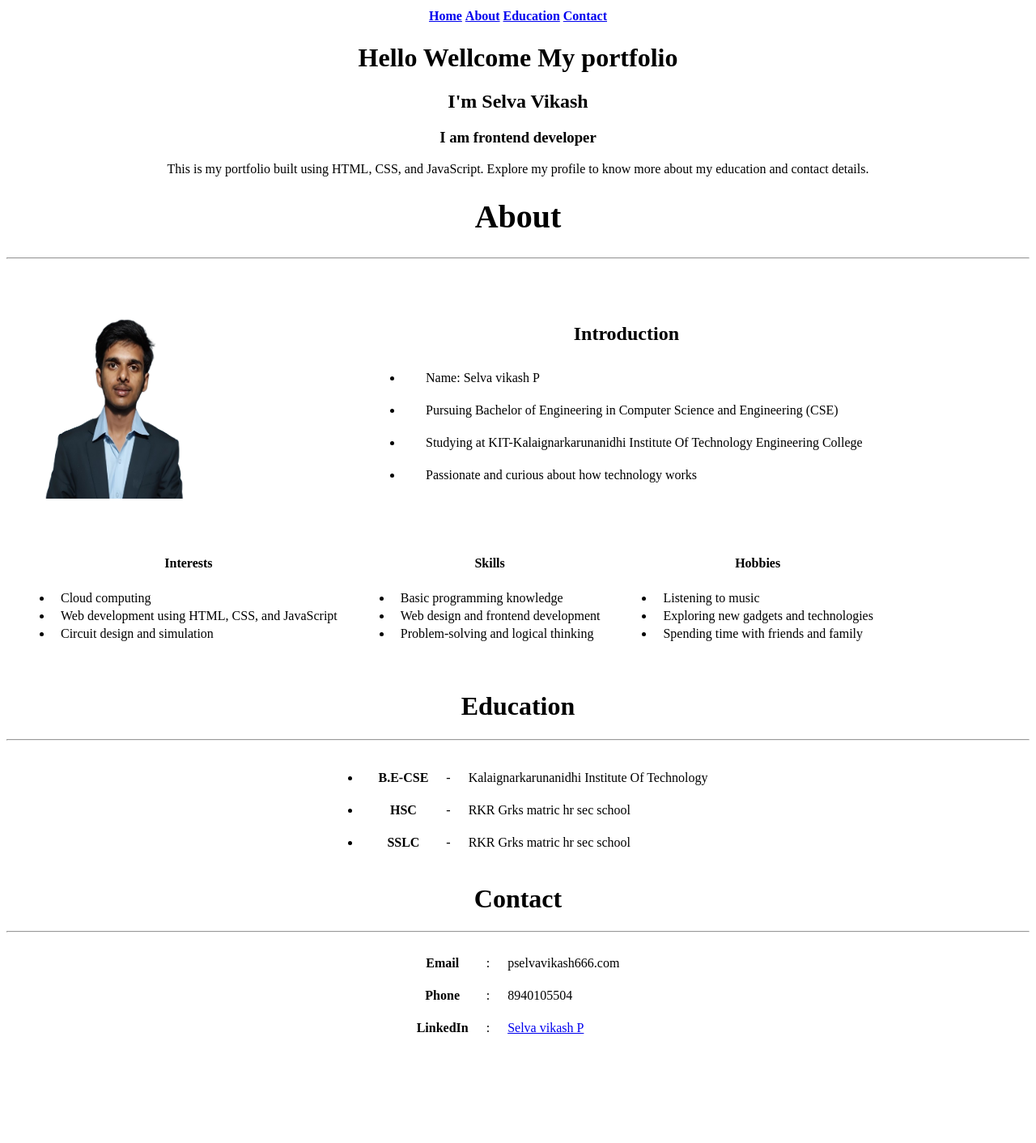
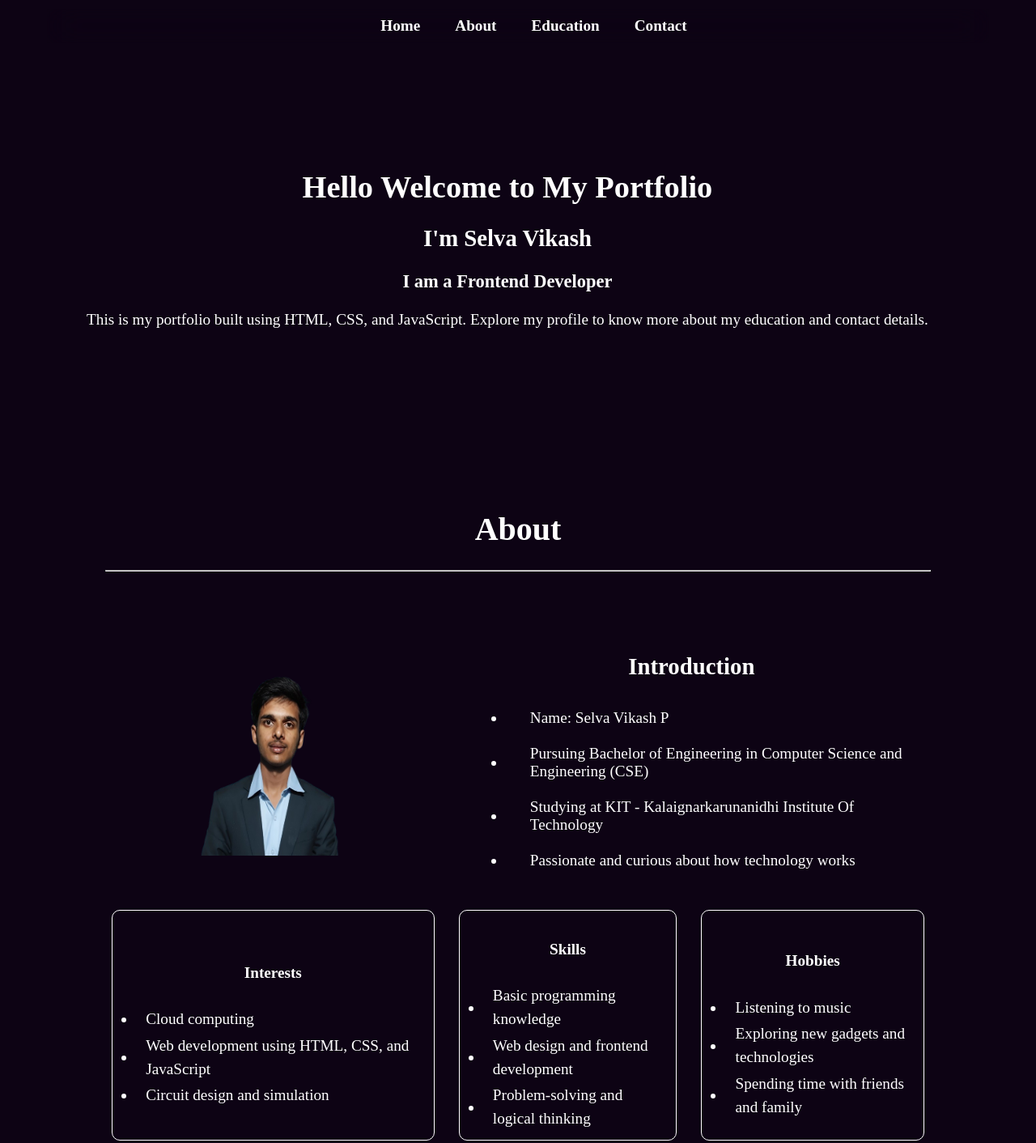
Before and after one commit to SelvavikashP/Portfolio, a plain HTML site: page index_Selva.html in a window 1280 px wide. Shown: the top 1412 px of the page at 81% size. Before the commit the page ends 1308 px from the top, so only its background shows below. Drawn offline with Linux system fonts and the light colour scheme.

Commit message:
Update index_Selva.html

```diff
--- a/index_Selva.html
+++ b/index_Selva.html
@@ -3,14 +3,86 @@
 <head>
     <meta charset="UTF-8">
     <meta name="viewport" content="width=device-width, initial-scale=1.0">
-    <title>Document</title>
-    <link rel="stylesheet" href="./style_prag.css">
-    <link rel="preconnect" href="https://fonts.googleapis.com">
-    <!-- <link rel="preconnect" href="https://fonts.gstatic.com" crossorigin>
-    <link href="https://fonts.googleapis.com/css2?family=Blaka+Hollow&family=Caveat:wght@400..700&family=IBM+Plex+Mono:ital,wght@0,100;0,400;0,500;0,600;0,700;1,300;1,400;1,500;1,600;1,700&family=Pacifico&display=swap" rel="stylesheet">
-    <link rel="preconnect" href="https://fonts.googleapis.com">
-    <link rel="preconnect" href="https://fonts.gstatic.com" crossorigin>
-    <link href="https://fonts.googleapis.com/css2?family=Blaka+Hollow&family=Caveat:wght@400..700&family=Pacifico&display=swap" rel="stylesheet"> -->
+    <title>Selva Vikash Portfolio</title>
+
+    <!-- Embedded CSS -->
+    <style>
+        html {
+            background-color: rgb(13, 3, 20);
+            margin: 1px 50px;
+            scroll-behavior: smooth;
+            font-size: larger;
+        }
+
+        #one {
+            padding: 7px;
+            margin-top: 10px;
+            position: sticky;
+            backdrop-filter: blur(20px);
+            top: 10px;
+            z-index: 1;
+        }
+
+        .white {
+            color: white;
+        }
+
+        th {
+            padding-left: 40px;
+        }
+
+        .two {
+            color: white;
+            padding: 10px;
+            margin-top: 10px;
+            border-radius: 7px;
+        }
+
+        a {
+            text-decoration: none;
+            color: white;
+        }
+
+        #insidetable {
+            margin-left: 20px;
+        }
+
+        #maintable {
+            margin: 40px;
+        }
+
+        #imagerow {
+            padding-left: 100px;
+        }
+
+        .whitetrace {
+            border: 1px solid;
+            line-height: 1.5;
+            border-radius: 10px;
+        }
+
+        hr {
+            width: 89%;
+        }
+
+        #education,
+        #contact {
+            line-height: 2;
+            font-size: 20px;
+        }
+
+        #home {
+            width: 98%;
+            height: 500px;
+        }
+
+        #imagefont {
+            width: 98%;
+            height: 400px;
+            margin-bottom: 200px;
+            padding-top: 110px;
+        }
+    </style>
 </head>
 <body>
     <div id="one">
@@ -19,7 +91,7 @@
                 <thead>
                     <tr>
                         <th><a href="#home">Home</a></th>
-                <th><a href="#about" >About</a></th>
+                        <th><a href="#about">About</a></th>
                         <th><a href="#education">Education</a></th>
                         <th><a href="#contact">Contact</a></th>
                     </tr>
@@ -27,28 +99,32 @@
             </table>
         </center>
     </div>
+
     <div class="two" id="home">
         <div id="imagefont">
             <center>
-        <h1>Hello Wellcome My portfolio</h1>
+                <h1>Hello Welcome to My Portfolio</h1>
                 <h2>I'm Selva Vikash</h2>
-        <h3 >I am frontend developer</h3>
+                <h3>I am a Frontend Developer</h3>
                 <p>This is my portfolio built using HTML, CSS, and JavaScript. Explore my profile to know more about my education and contact details.</p>
             </center>
         </div>
     </div>
+
     <div class="two" id="about">
         <center><h1 style="font-size: 40px;">About</h1><hr></center>
-        <table  id="maintable"  cellspacing="30" cellpadding="8">
+        <table id="maintable" cellspacing="30" cellpadding="8">
             <tr>
-                <td id="imagerow"><img src="./Selva_vikash(photo_No_bg).png" alt="photo" width="200px" height="250px"></td>
+                <td id="imagerow">
+                    <img src="./Selva_vikash(photo_No_bg).png" alt="photo" width="200px" height="250px">
+                </td>
                 <td colspan="2">
                     <center>
                         <h2>Introduction</h2>
-                    <table  id="insidetable" cellpadding="10">
+                        <table id="insidetable" cellpadding="10">
                             <tr>
                                 <td><li></li></td>
-                            <td>Name: Selva vikash P</td>
+                                <td>Name: Selva Vikash P</td>
                             </tr>
                             <tr>
                                 <td><li></li></td>
@@ -56,7 +132,7 @@
                             </tr>
                             <tr>
                                 <td><li></li></td>
-                            <td>Studying at KIT-Kalaignarkarunanidhi Institute Of Technology Engineering College</td>
+                                <td>Studying at KIT - Kalaignarkarunanidhi Institute Of Technology</td>
                             </tr>
                             <tr>
                                 <td><li></li></td>
@@ -81,7 +157,7 @@
                             </tr>
                             <tr>
                                 <td><li></li></td>
-                            <td>Circuit design and simulation </td>
+                                <td>Circuit design and simulation</td>
                             </tr>
                         </table>
                     </center>
@@ -138,26 +214,24 @@
                         <th>B.E-CSE</th>
                         <td>-</td>
                         <td>Kalaignarkarunanidhi Institute Of Technology</td>
-
                     </tr>
                     <tr>
                         <td><li></li></td>
                         <th>HSC</th>
                         <td>-</td>
-                <td>RKR Grks matric hr sec school</td>
-
+                        <td>RKR Grks Matric Hr Sec School</td>
                     </tr>
                     <tr>
                         <td><li></li></td>
                         <th>SSLC</th>
                         <td>-</td>
-                <td>RKR Grks matric hr sec school</td>
-
+                        <td>RKR Grks Matric Hr Sec School</td>
                     </tr>
                 </table>
             </ul>
         </center>
     </div>
+
     <div class="two" id="contact">
         <center>
             <h1>Contact</h1><hr>
@@ -175,18 +249,12 @@
                 <tr>
                     <th>LinkedIn</th>
                     <td>:</td>
-                <td><a href="https://www.linkedin.com/in/selva-vikash-p-0422692a6/?originalSubdomain=in"> Selva vikash P</a></td>
+                    <td>
+                        <a href="https://www.linkedin.com/in/selva-vikash-p-0422692a6/?originalSubdomain=in" target="_blank">
+                            Selva Vikash P
+                        </a>
+                    </td>
                 </tr>
-
-
-
-
-
-
-
-
-
-
             </table>
         </center>
     </div>
```
Lines whose indentation alone changed are shown as unchanged.
